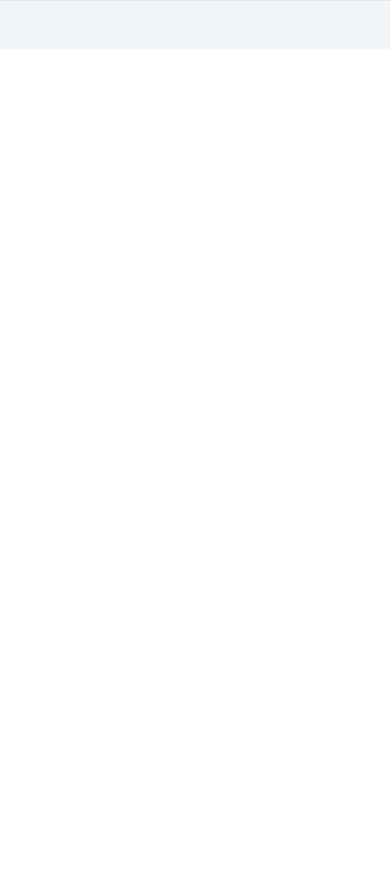
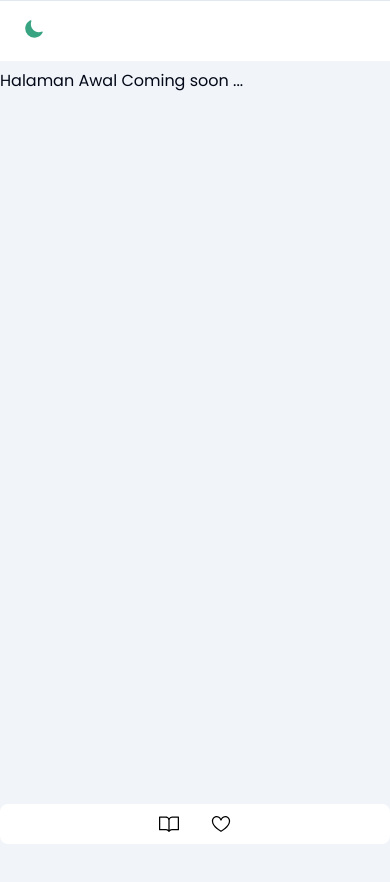
Before and after one commit to nadws/Alquran_nadws, a Next.js app: page / in a window 390 px wide. Shown: the top 882 px of the page. Before the commit the page ends 844 px from the top, so only its background shows below. Built offline with nearby package versions, Linux system fonts and the light colour scheme.

Commit message:
build darkmode

```diff
--- a/package.json
+++ b/package.json
@@ -16,6 +16,7 @@
     "clsx": "^2.1.0",
     "lucide-react": "^0.336.0",
     "next": "14.1.0",
+    "next-themes": "^0.2.1",
     "react": "^18",
     "react-dom": "^18",
     "react-icons": "^5.0.1",
--- a/src/app/layout.tsx
+++ b/src/app/layout.tsx
@@ -2,6 +2,9 @@ import type { Metadata } from "next";
 import { Poppins } from "next/font/google";
 import "./globals.css";
 import Sidebar from "@/components/sidebar/index";
+import Fotbar from "@/components/sidebar/fotbar";
+import { ThemeProvider } from "@/components/ui/theme-provider";
+import Header from "@/components/Header/index";
 
 const poppins = Poppins({
   subsets: ["latin"],
@@ -21,20 +24,29 @@ export default async function RootLayout({
   return (
     <html lang="en">
       <body className={poppins.className}>
+        <ThemeProvider
+          attribute="class"
+          defaultTheme="system"
+          enableSystem
+          disableTransitionOnChange
+        >
           <main>
             <div className="border-t">
               <div className="bg-background">
-              <div className="flex flex-row">
+                <div className="flex flex-row justify-center">
                   <div className="hidden lg:block w-[7%]">
                     <Sidebar />
                   </div>
-                <div className="w-[100%] col-span-3 overflow-auto lg:col-span-5 lg:border-l lg:w-[93%] bg-[#f1f4f9]">
-                  <div className="px-4 py-6 lg:px-8">{children}</div>
+                  <div className="w-[100%] col-span-3 overflow-auto lg:col-span-5 lg:border-l lg:w-[93%] bg-[#f1f4f9] dark:bg-[#353535]">
+                    <Header />
+                    {children}
                   </div>
+                  <Fotbar />
                 </div>
               </div>
             </div>
           </main>
+        </ThemeProvider>
       </body>
     </html>
   );
--- a/src/app/list-surah/page.jsx
+++ b/src/app/list-surah/page.jsx
@@ -1,6 +1,7 @@
 "use client";
-import Header from "@/components/Header";
+
 import { Card, CardContent } from "@/components/ui/card";
+
 import { ScrollArea } from "@/components/ui/scroll-area";
 import { Skeleton } from "@/components/ui/skeleton";
 import Link from "next/link";
@@ -33,31 +34,32 @@ const ListSurah = ({}) => {
 
   return (
     <>
-      <Header />
       <ScrollArea className="h-screen w-full ">
-        <div className=" grid grid-cols-1 gap-3 sm:grid-cols-2 md:grid-cols-3 lg:grid-cols-4 lg:gap-5">
+        <div className=" grid grid-cols-1 p-3 gap-3 sm:grid-cols-2 md:grid-cols-3 lg:grid-cols-4 lg:gap-5">
           {data.data.map((item) => (
-            <div
+            <Card
               key={item.nomor}
-              className="cursor-pointer rounded-lg bg-white mb-5 lg:mb-0"
+              className="cursor-pointer rounded-lg  mb-1 lg:mb-0"
             >
               <Link href={`/list-surah/${encodeURIComponent(item.nomor)}`}>
-                <div className="h-36 p-6">
+                <CardContent className="p-4">
                   <div className="flex justify-between items-center">
-                    <div className="text-1xl rounded-full bg-cyan-100 px-3 py-1">
+                    <div className="text-1xl rounded-full bg-cyan-100 dark:bg-[#38a482] px-3 py-1">
                       {item.nomor}
                     </div>
                     <div>
-                      <GoHeart className="text-4xl" />
+                      <GoHeart className="text-2xl lg:text-4xl text-slate-400" />
                     </div>
                   </div>
-                  <div className="py-6 ">
-                    <h6 className="font-bold">{item.namaLatin}</h6>
-                    <p>{item.arti}</p>
+                  <div className="mt-4">
+                    <p className="font-bold text-sm lg:text-base">
+                      {item.namaLatin}
+                    </p>
+                    <p className="text-sm lg:text-base">{item.arti}</p>
                   </div>
-                </div>
+                </CardContent>
               </Link>
-            </div>
+            </Card>
           ))}
         </div>
       </ScrollArea>
--- a/src/app/page.tsx
+++ b/src/app/page.tsx
@@ -1,5 +1,11 @@
 import Image from "next/image";
 
 export default function Home() {
-  return <div></div>;
+  return (
+    <div className="h-screen">
+      <div>
+        <h1>Halaman Awal Coming soon ...</h1>
+      </div>
+    </div>
+  );
 }
--- a/src/components/Header/index.tsx
+++ b/src/components/Header/index.tsx
@@ -1,13 +1,37 @@
+"use client";
+import { IoMoon, IoSunny } from "react-icons/io5";
 import { Input } from "../ui/input";
+import { Button } from "../ui/button";
+import { useTheme } from "next-themes";
+import { usePathname } from "next/navigation";
 
 export default function Header() {
+  const { theme, setTheme } = useTheme();
+  const pathname = usePathname();
+
   return (
-    <div className="pb-3 mb-8 border-b border-border flex flex-row items-center justify-between">
-      <div>
-        <div className="font-semibold text-[#38a482]">My Alqur&apos;an</div>
+    <div className="pb-3 mb-2 p-2 flex flex-row items-center justify-between bg-background  top-0 w-full">
+      <div className="w-[20%]">
+        <Button
+          onClick={() =>
+            theme == "dark" ? setTheme("light") : setTheme("dark")
+          }
+          variant={"ghost"}
+        >
+          <IoMoon className="text-xl dark:hidden text-[#38a482]" />
+          <IoSunny className="text-xl hidden dark:block text-[#38a482]" />
+        </Button>
       </div>
-      <div>
-        <Input type="text" placeholder="Search" />
+      <div
+        className={`w-[80%] lg:w-[30%] ${
+          pathname === "/list-surah" ? "block" : "hidden"
+        }`}
+      >
+        <Input
+          type="text"
+          placeholder="Search"
+          className="h-8 border border-slate-400"
+        />
       </div>
     </div>
   );
--- /dev/null
+++ b/src/components/sidebar/fotbar.jsx
@@ -0,0 +1,42 @@
+"use client";
+import Link from "next/link";
+import { GoBook, GoHeart } from "react-icons/go";
+import { Button } from "../ui/button";
+import ButtonSidebar from "./buttonSidebar";
+import { usePathname } from "next/navigation";
+
+export default function Fotbar() {
+  const pathname = usePathname();
+  return (
+    <div className="bg-background bottom-0  w-full fixed z-10 flex justify-center rounded-lg  lg:hidden">
+      <Link href="/list-surah">
+        <Button
+          variant={"ghost"}
+          className=" justify-center rounded-md  hover:text-primary"
+        >
+          <GoBook
+            className={
+              pathname === "/list-surah"
+                ? "text-xl text-center  text-[#38a482]"
+                : "text-xl text-center  text-black"
+            }
+          />
+        </Button>
+      </Link>
+      <Link href="/favorite">
+        <Button
+          variant={"ghost"}
+          className=" justify-center rounded-md  hover:text-primary"
+        >
+          <GoHeart
+            className={
+              pathname === "/favorite"
+                ? "text-xl text-center  text-[#38a482]"
+                : "text-xl text-center  text-black"
+            }
+          />
+        </Button>
+      </Link>
+    </div>
+  );
+}
--- a/src/components/sidebar/index.tsx
+++ b/src/components/sidebar/index.tsx
@@ -23,7 +23,7 @@ export default function Sidebar() {
                     className={
                       pathname === "/list-surah"
                         ? "text-5xl text-center  text-[#38a482]"
-                        : "text-5xl text-center  text-black"
+                        : "text-5xl text-center"
                     }
                   />
                 </Button>
@@ -40,7 +40,7 @@ export default function Sidebar() {
                     className={
                       pathname === "/favorite"
                         ? "text-5xl text-center  text-[#38a482]"
-                        : "text-5xl text-center  text-black"
+                        : "text-5xl text-center"
                     }
                   />
                 </Button>
--- a/src/components/surah/index.jsx
+++ b/src/components/surah/index.jsx
@@ -3,6 +3,7 @@ import { useState, useEffect } from "react";
 import { ScrollArea } from "@/components/ui/scroll-area";
 import { GoHeart } from "react-icons/go";
 import Link from "next/link";
+import { Card, CardContent } from "../ui/card";
 
 export default function DaftarSurah({ params }) {
   const [dataAyat, setDataAyat] = useState(null);
@@ -22,16 +23,16 @@ export default function DaftarSurah({ params }) {
         {dataAyat &&
           dataAyat.data &&
           dataAyat.data.map((item) => (
-            <div
-              className={`cursor-pointer rounded-lg bg-white mb-5 lg:mb-0 ${
+            <Card
+              className={`cursor-pointer rounded-lg  mb-5 lg:mb-0 ${
                 params == item.nomor ? "active" : ""
               }`}
               key={item.nomor}
             >
               <Link href={`/list-surah/${encodeURIComponent(item.nomor)}`}>
-                <div className="h-36 p-6">
+                <CardContent className="h-36 p-6">
                   <div className="flex justify-between items-center">
-                    <div className="text-1xl rounded-full bg-cyan-100 px-3 py-1">
+                    <div className="text-1xl rounded-full bg-cyan-100 dark:bg-[#38a482]  px-3 py-1">
                       {item.nomor}
                     </div>
                     <div>
@@ -42,9 +43,9 @@ export default function DaftarSurah({ params }) {
                     <h6 className="font-bold">{item.namaLatin}</h6>
                     <p>{item.arti}</p>
                   </div>
-                </div>
+                </CardContent>
               </Link>
-            </div>
+            </Card>
           ))}
       </div>
     </ScrollArea>
--- /dev/null
+++ b/src/components/ui/theme-provider.tsx
@@ -0,0 +1,9 @@
+"use client";
+
+import * as React from "react";
+import { ThemeProvider as NextThemesProvider } from "next-themes";
+import { type ThemeProviderProps } from "next-themes/dist/types";
+
+export function ThemeProvider({ children, ...props }: ThemeProviderProps) {
+  return <NextThemesProvider {...props}>{children}</NextThemesProvider>;
+}
```
Also changed, not shown: src/app/list-surah/[detail]/page.jsx (+14 -20 lines), 1 other file (tests, documents, lock files or other folders). Lines whose indentation alone changed are shown as unchanged.
